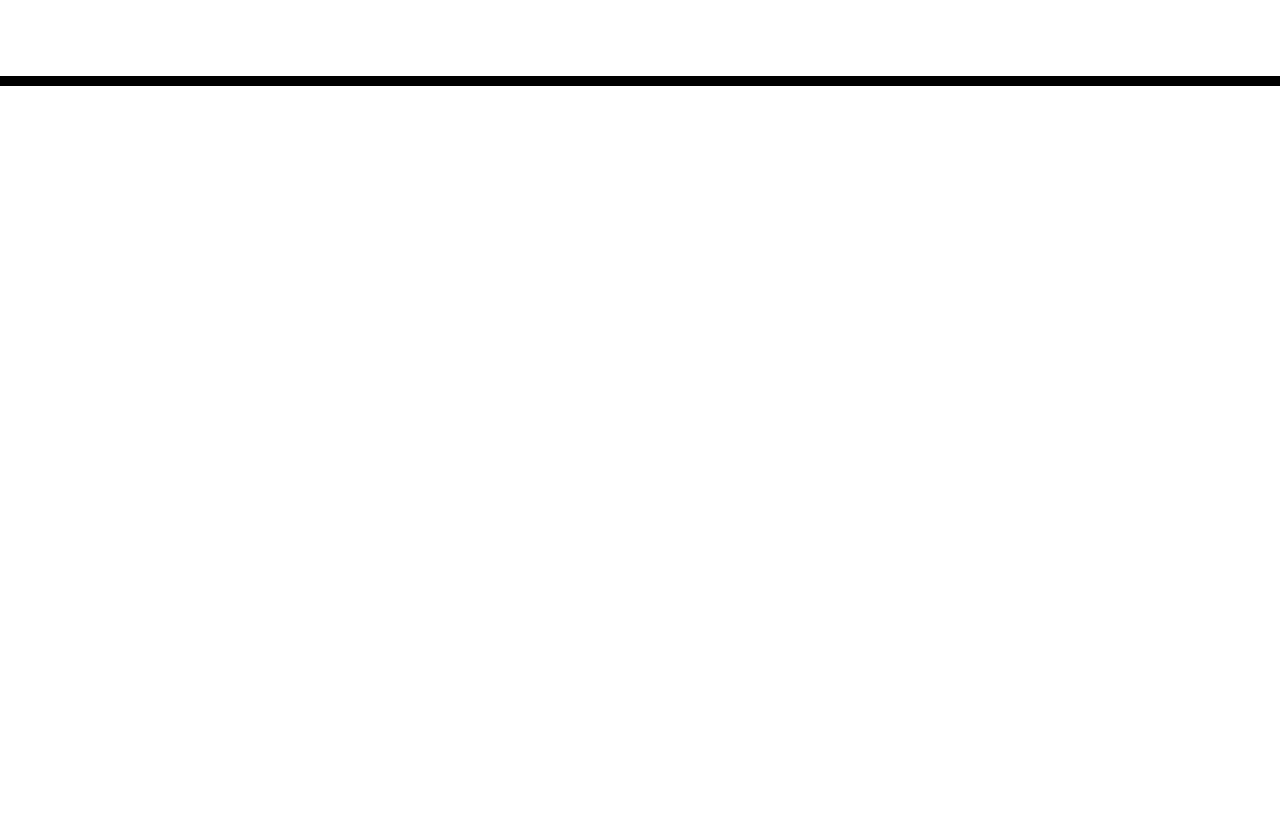
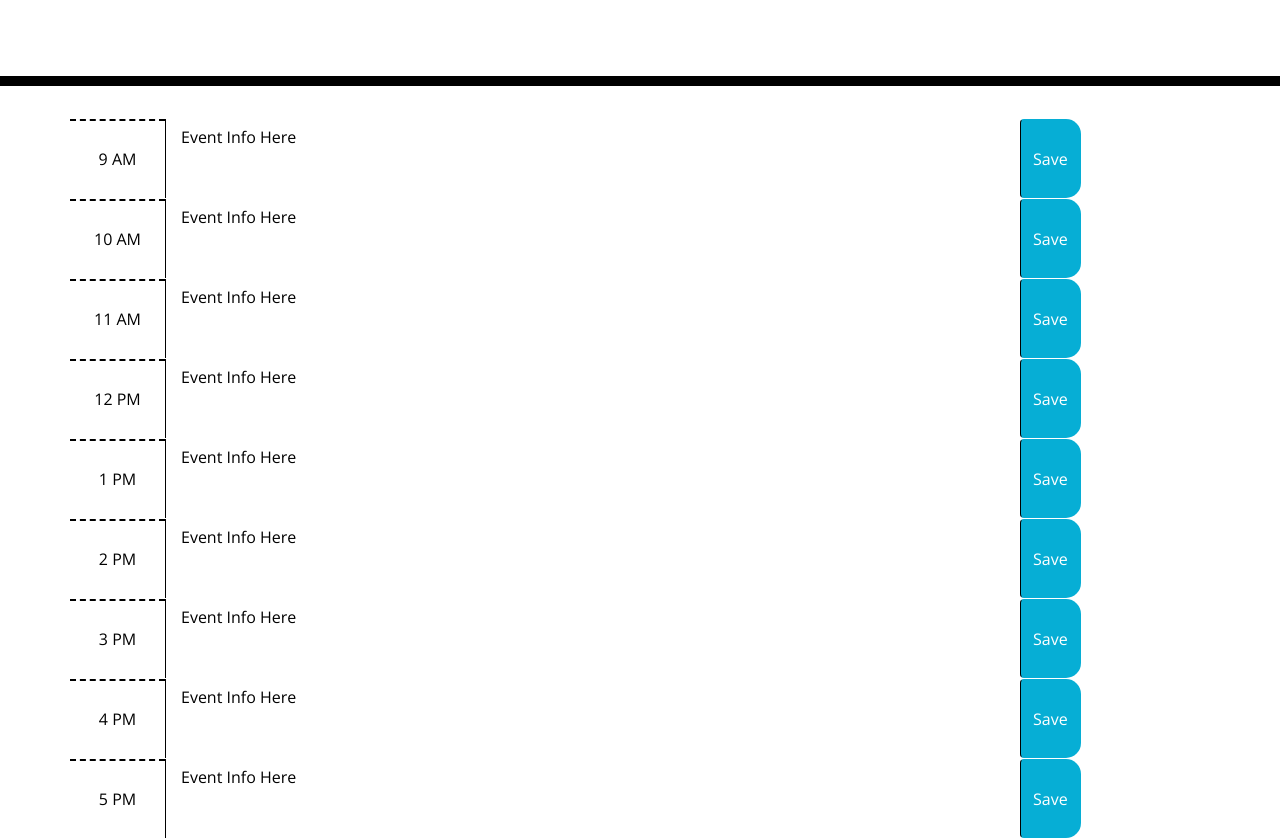
Before and after one commit to megphillips21/plan-the-day, a plain HTML site: page index.html in a window 1280 px wide. Shown: the part 182-1020 px from the top of the page. Before the commit the page ends 800 px from the top, so only its background shows below. Drawn offline with nearby package versions, Linux system fonts and the light colour scheme; files that its build step writes are made by us from their sources.

Commit message:
created grid for time blocks

```diff
--- a/assets/css/style.css
+++ b/assets/css/style.css
@@ -37,9 +37,11 @@ textarea{
 }
 
 .hour {
-  background-color: #ffffff;
+  background-color:white;
   color: #000000;
-  border-top: 1px dashed #000000;
+  border-top: 2px dashed #000000;
+  text-align: center;
+  padding-top: 30px;
 }
 
 .past {
--- /dev/null
+++ b/assets/js/script.js
@@ -0,0 +1,6 @@
+$(document).ready(function () {
+    //Getting current today
+        var currentTimeEL = $("#currentDay");
+        var timeNow = moment();
+        timeNow = moment().format("dddd, MMM DD, YYYY");
+        currentTimeEL.text(timeNow);
--- a/index.html
+++ b/index.html
@@ -1,38 +1,77 @@
 <!DOCTYPE html>
 <html lang="en">
+
 <head>
   <meta charset="UTF-8" />
   <meta name="viewport" content="width=device-width, initial-scale=1.0" />
   <meta http-equiv="X-UA-Compatible" content="ie=edge" />
-    <link
-      rel="stylesheet"
-      href="https://stackpath.bootstrapcdn.com/bootstrap/4.3.1/css/bootstrap.min.css"
-    />
-    <link
-      rel="stylesheet"
-      href="https://use.fontawesome.com/releases/v5.8.1/css/all.css"
-      integrity="sha384-50oBUHEmvpQ+1lW4y57PTFmhCaXp0ML5d60M1M7uH2+nqUivzIebhndOJK28anvf"
-      crossorigin="anonymous"
-    />
-    <link
-      href="https://fonts.googleapis.com/css?family=Open+Sans&display=swap"
-      rel="stylesheet"
-    />
-    <link rel="stylesheet" href="style.css" />
-    <title>Work Day Scheduler</title>
+  <link rel="stylesheet" href="https://stackpath.bootstrapcdn.com/bootstrap/4.3.1/css/bootstrap.min.css" />
+  <link rel="stylesheet" href="https://use.fontawesome.com/releases/v5.8.1/css/all.css"
+    integrity="sha384-50oBUHEmvpQ+1lW4y57PTFmhCaXp0ML5d60M1M7uH2+nqUivzIebhndOJK28anvf" crossorigin="anonymous" />
+  <link href="https://fonts.googleapis.com/css?family=Open+Sans&display=swap" rel="stylesheet" />
+  <link rel="stylesheet" href=".\assets\css\style.css" />
+  <title>Plan The Day!</title>
 </head>
 
 <body>
   <header class="jumbotron">
-      <h1 class="display-3">Work Day Scheduler</h1>
+    <h1 class="display-3">Plan The Day!</h1>
     <p class="lead">A simple calendar app for scheduling your work day</p>
     <p id="currentDay" class="lead"></p>
   </header>
   <div class="container">
     <!-- Timeblocks go here -->
+    <div id=hour9 class="row time-block">
+      <div class="col-md-1 hour">9 AM</div>
+      <textarea class="col-md-9 textarea">Event Info Here</textarea>
+      <button class="btn saveBtn">Save</button>
+    </div>
+    <div id=hour10 class="row time-block">
+      <div class="col-md-1 hour">10 AM</div>
+      <textarea class="col-md-9 textarea">Event Info Here</textarea>
+      <button class="btn saveBtn">Save</button>
+    </div>
+    <div id=hour11 class="row time-block">
+      <div class="col-md-1 hour">11 AM</div>
+      <textarea class="col-md-9 textarea">Event Info Here</textarea>
+      <button class="btn saveBtn">Save</button>
+    </div>
+    <div id=hour12 class="row time-block">
+      <div class="col-md-1 hour">12 PM</div>
+      <textarea class="col-md-9 textarea">Event Info Here</textarea>
+      <button class="btn saveBtn">Save</button>
+    </div>
+    <div id=hour13 class="row time-block">
+      <div class="col-md-1 hour">1 PM</div>
+      <textarea class="col-md-9 textarea">Event Info Here</textarea>
+      <button class="btn saveBtn">Save</button>
+    </div>
+    <div id=hour14 class="row time-block">
+      <div class="col-md-1 hour">2 PM</div>
+      <textarea class="col-md-9 textarea">Event Info Here</textarea>
+      <button class="btn saveBtn">Save</button>
+    </div>
+    <div id=hour15 class="row time-block">
+      <div class="col-md-1 hour">3 PM</div>
+      <textarea class="col-md-9 textarea">Event Info Here</textarea>
+      <button class="btn saveBtn">Save</button>
+    </div>
+    <div id=hour16 class="row time-block">
+      <div class="col-md-1 hour">4 PM</div>
+      <textarea class="col-md-9 textarea">Event Info Here</textarea>
+      <button class="btn saveBtn">Save</button>
+    </div>
+    <div id=hour17 class="row time-block">
+      <div class="col-md-1 hour">5 PM</div>
+      <textarea class="col-md-9 textarea">Event Info Here</textarea>
+      <button class="btn saveBtn">Save</button>
+    </div>
+  </div>
+  </div>
   </div>
 
   <script src="https://code.jquery.com/jquery-3.4.1.min.js"></script>
   <script src="https://cdnjs.cloudflare.com/ajax/libs/moment.js/2.24.0/moment.min.js"></script>
 </body>
+
 </html>
```
Lines whose indentation alone changed are shown as unchanged.
